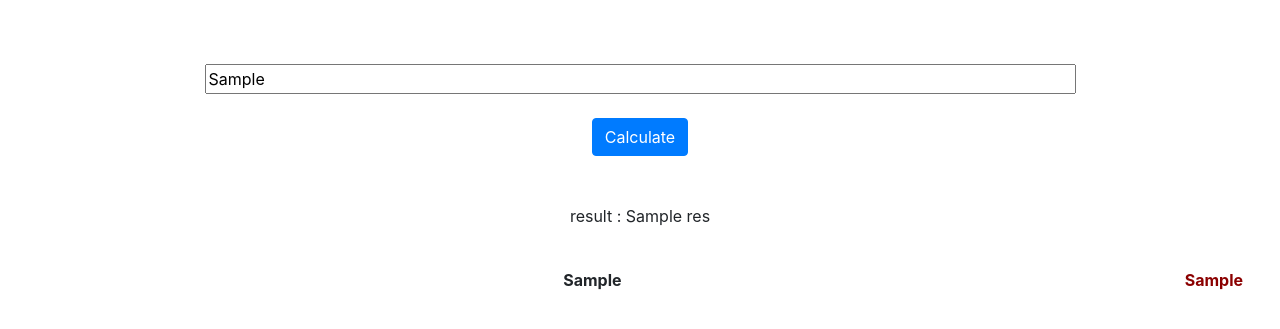
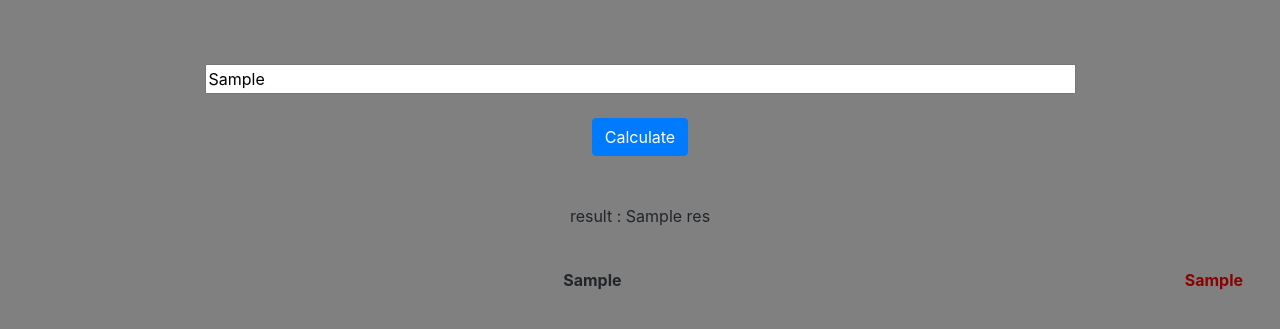
Before and after one commit to alirezakeshavarzi/math_string_calculator, a Django app: template calcu/templates/index.html in a window 1280 px wide. Shown: the top 329 px of the page. Run offline with Django 4.2, Linux system fonts and the light colour scheme; the template is opened without the code that fills it: most values are stand-ins (such as "Sample title", 1, 10 or a date in 2020).

Commit message:
Add background gray.

```diff
--- a/calcu/templates/index.html
+++ b/calcu/templates/index.html
@@ -15,7 +15,7 @@
 
 
 </head>
-<body>
+<body style="background-color:gray">
     <form action="" method="get" style="text-align:center;padding-top:5%;">
         <input type="text" name="str"   value="{{a}}" size="80" maxlength="3000" ><br><br>
 
```
